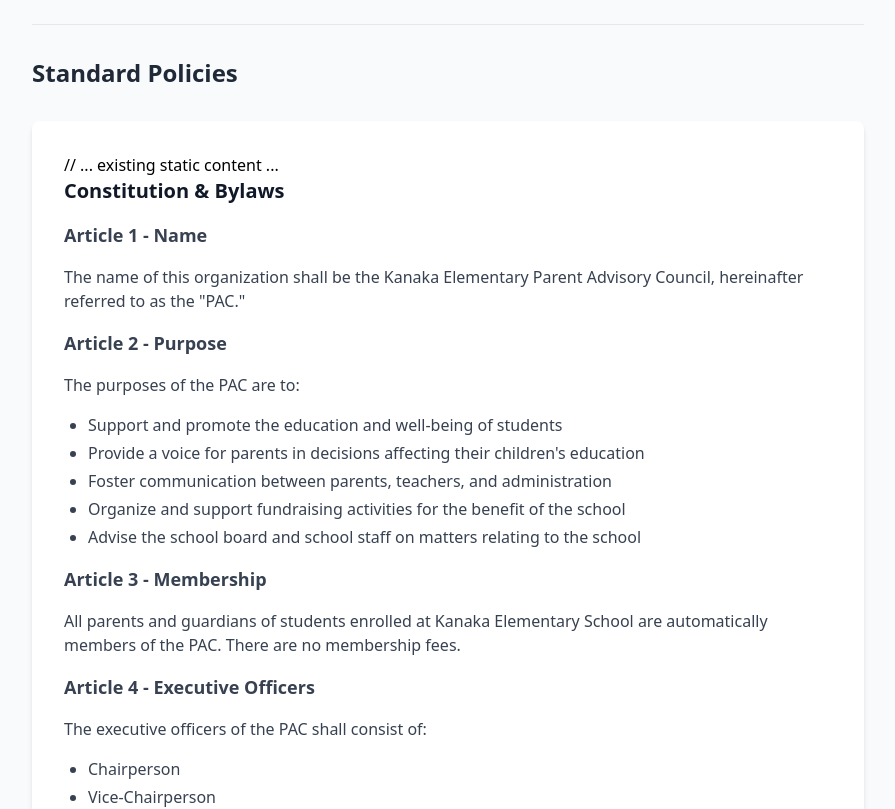
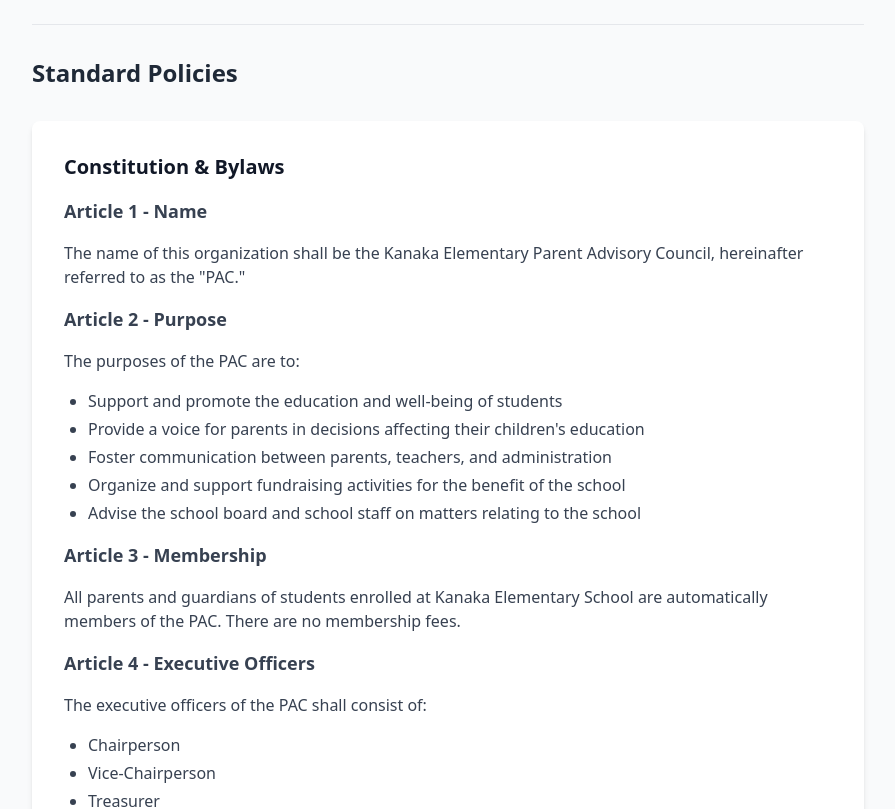
Before and after one commit to monikaleoster/kanakapac, a Next.js app: page /policies in a window 1280 px wide. Shown: the part 360-1169 px from the top of the page, without its empty margins (192-1087 px from the left). Built offline with nearby package versions, Linux system fonts and the light colour scheme.

Commit message:
chore: Remove placeholder comment from policies page.

```diff
--- a/src/app/policies/page.tsx
+++ b/src/app/policies/page.tsx
@@ -50,7 +50,6 @@
 
         {/* Constitution & Bylaws */}
         <section className="bg-white rounded-lg shadow-md p-8">
-// ... existing static content ...
           <h2 className="text-xl font-bold text-gray-900 mb-4">
             Constitution &amp; Bylaws
           </h2>
```
